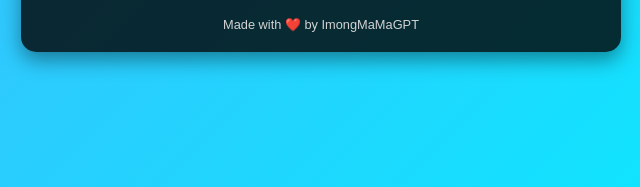
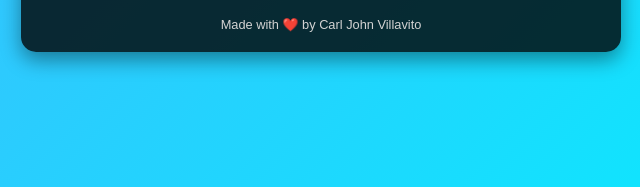
Before and after one commit to carljohnvillavito/test-ai-image-generator, a website: page public/index.html in a window 1280 px wide. Shown: the part 499-686 px from the top of the page, 319-959 px from the left. Drawn offline with nearby package versions, Linux system fonts and the light colour scheme.

Commit message:
Update index.html

```diff
--- a/public/index.html
+++ b/public/index.html
@@ -22,7 +22,7 @@
       <div id="imageContainer" class="image-container"></div>
     </main>
     <footer>
-      <p>Made with ❤️ by ImongMaMaGPT</p>
+      <p>Made with ❤️ by Carl John Villavito</p>
     </footer>
   </div>
   <script src="script.js"></script>
```
